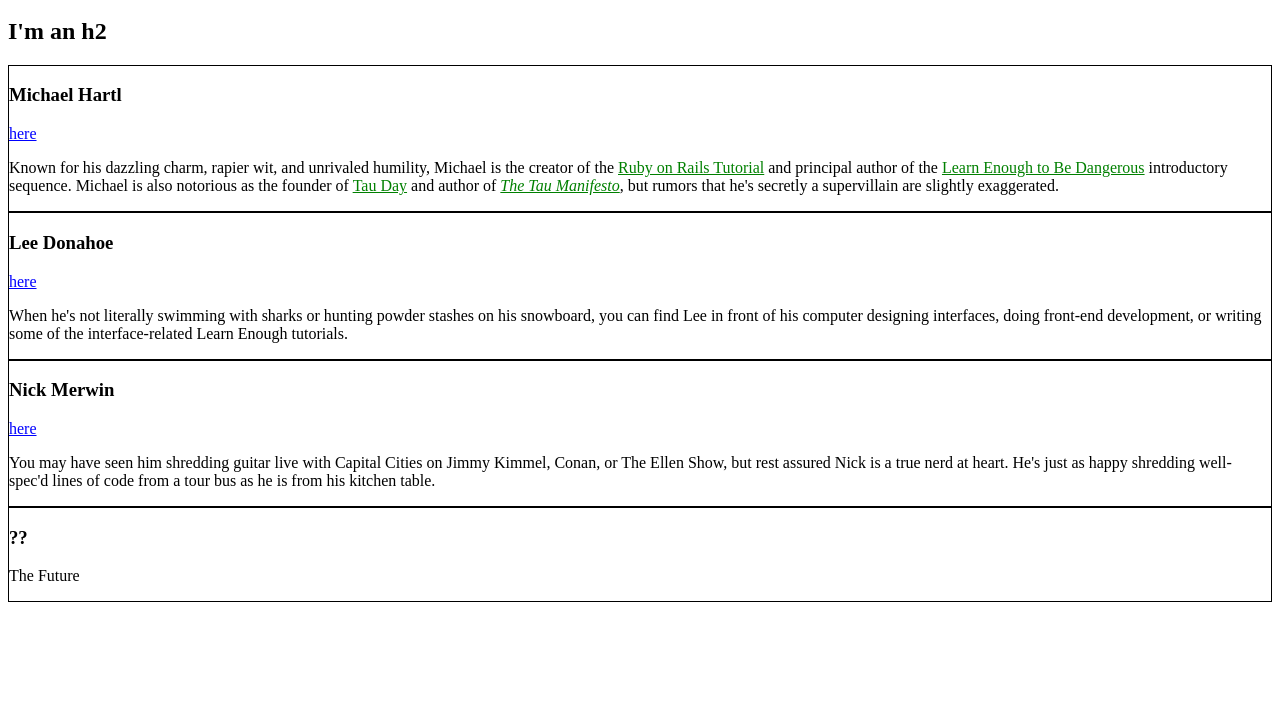
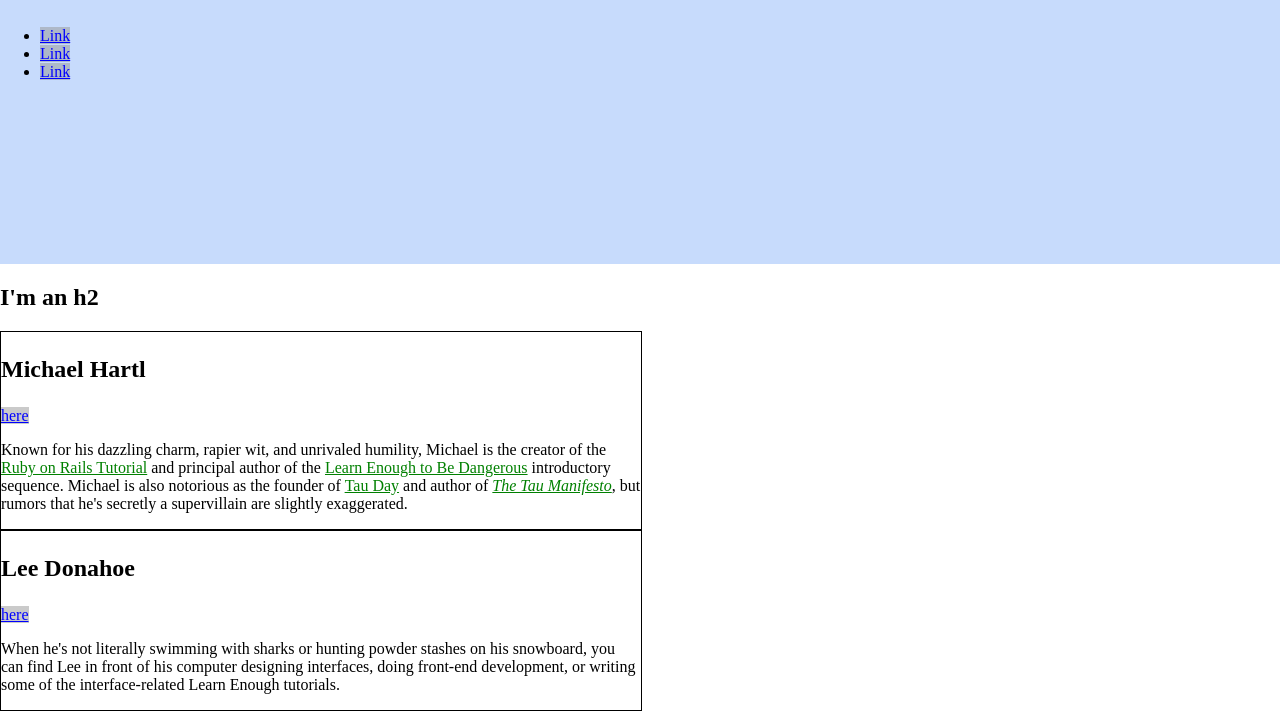
Before and after one commit to marjondev/marjondev.github.io, a plain HTML site: page index.html in a window 1280 px wide. Shown: the part 136-847 px from the top of the page. Before the commit the page ends 800 px from the top, so only its background shows below. Drawn offline with Linux system fonts and the light colour scheme.

Commit message:
experiment with sizing

```diff
--- a/index.html
+++ b/index.html
@@ -5,18 +5,44 @@
 		<meta charset="utf-8">
 		<style>
 			/* GLOBAL STYLES */
+			html, body {
+				margin: 0;
+				padding: 0;
+			}
+			h1 {
+				font-size: 7vw;
+				margin-top: 0;
+			}
 			a {
-				color: red;
+				color: #f00;
 			}
 
 			/* SOCIAL STYLES */
 			.social-link {
+				background: rgba(150, 150, 150, 0.5);
 				color: blue;
 			}
 
+			/* HERO STYLES */
+			.full-hero {
+				background-color: #c7dbfc;
+				height: 50vh;
+			}
+
 			/* BIO STYLES */
+			.bio-wrapper {
+				font-size: 24px;
+			}
 			.bio-box {
 				border: 1px solid black;
+				font-size: 1rem;
+				width: 50%;
+			}
+			.bio-box h3 {
+				font-size: 1.5em;
+			}
+			.bio-copy {
+				font-size: 1em;
 			}
 			.bio-copy a {
 				color: green;
@@ -24,14 +50,17 @@
 		</style>
 	</head>
 	<body>
+		<div class="full-hero hero-home">
 		<h1>I'm an h1</h1>
 		<ul>
-			<li><a href="https://example.com">Link</a></li>
-			<li><a href="https://example.com">Link</a></li>
-			<li><a href="https://example.com">Link</a></li>
+			<li><a href="https://example.com" class="social-link">Link</a></li>
+			<li><a href="https://example.com" class="social-link">Link</a></li>
+			<li><a href="https://example.com" class="social-link">Link</a></li>
 		</ul>
+		</div>
 
 		<h2>I'm an h2</h2>
+		<div class="bio-wrapper">
 		<div class="bio-box">
 			<h3>Michael Hartl</h3>
 			<a href="https://twitter.com/mhartl" class="social-link">here</a>
@@ -78,5 +107,6 @@
 				The Future
 			</p>
 		</div>
+		</div>
 	</body>
 </html>
```
